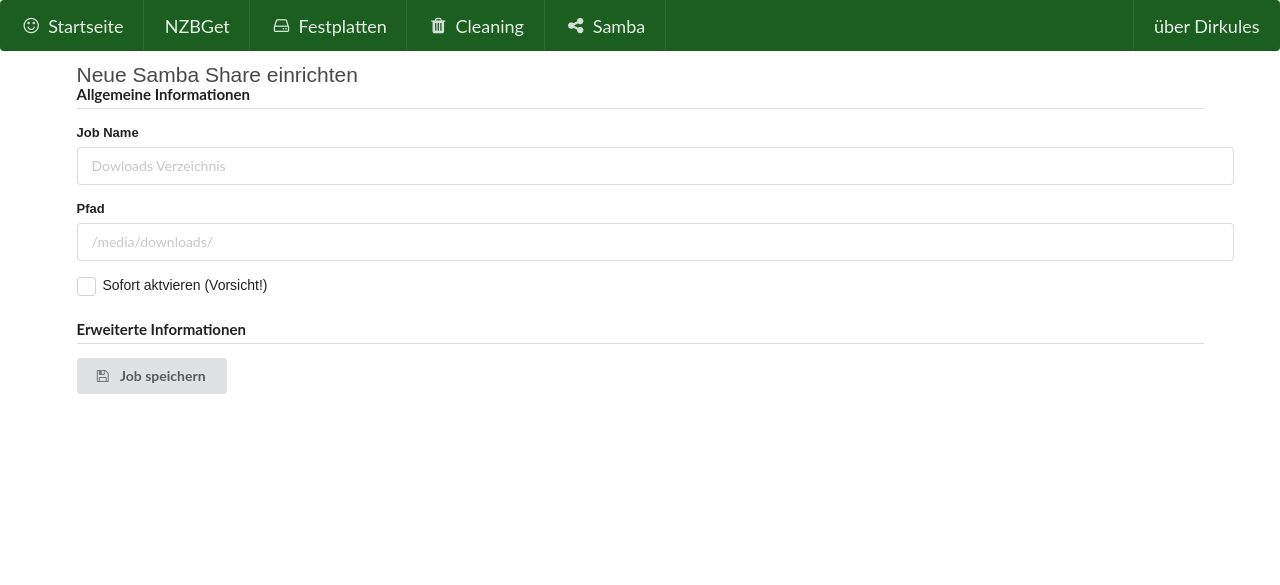
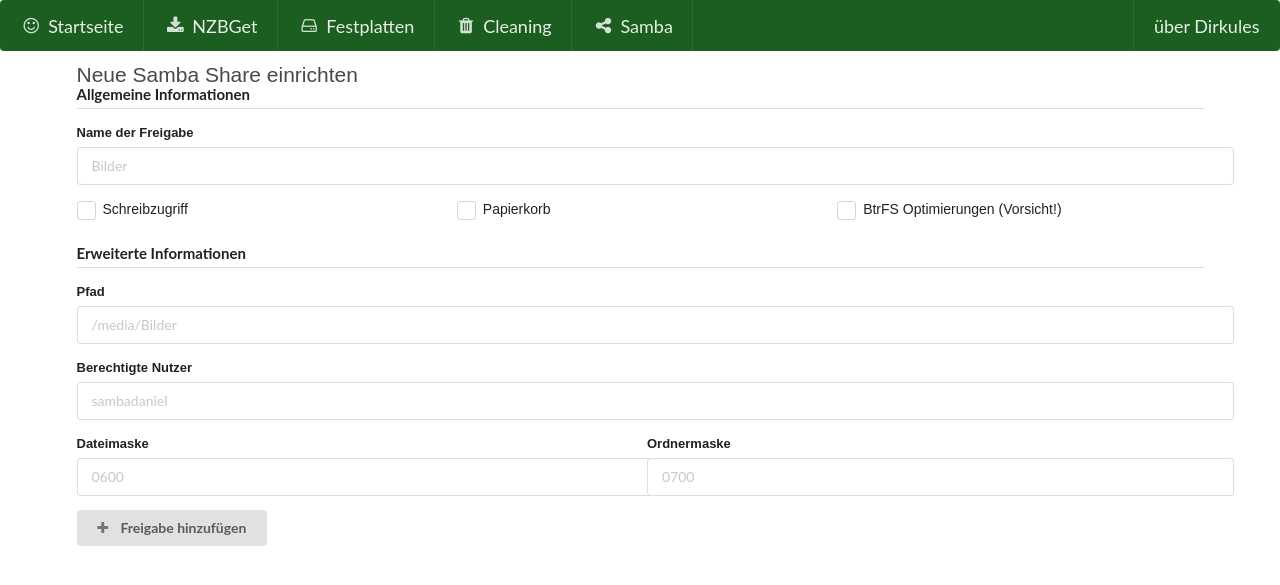
Before and after one commit to technikamateur/dirkules, a Flask app: page /samba/add in a window 1280 px wide. Shown: the top 585 px of the page. Run offline with Flask 2, Linux system fonts and the light colour scheme; some libraries are stand-ins or nearby versions.

Commit message:
added samba inputs

```diff
--- a/dirkules/templates/_formhelpers.html
+++ b/dirkules/templates/_formhelpers.html
@@ -1,5 +1,5 @@
 {% macro render_field(field) %}
-    {% if field.type == 'StringField' %}
+    {% if (field.type == 'StringField' or field.type == 'IntegerField') %}
         {% if field.errors %}
             <div class="field error">
         {% else %}
--- a/dirkules/templates/base.html
+++ b/dirkules/templates/base.html
@@ -19,7 +19,7 @@
 <body>
 <nav class="ui mymenu inverted massive menu">
     <a class="item" href="{{ url_for('index') }}"><i class="smile icon"></i> Startseite</a>
-    <a class="item" href="/nzbget">NZBGet</a>
+    <a class="item" href="/nzbget"><i class="download icon"></i> NZBGet</a>
     <a class="item" href="{{ url_for('drives') }}"><i class="hdd icon"></i> Festplatten</a>
     <a class="item" href="{{ url_for('cleaning') }}"><i class="trash icon"></i> Cleaning</a>
     <a class="item" href="{{ url_for('samba') }}"><i class="share alternate icon"></i> Samba</a>
--- a/dirkules/templates/samba_add.html
+++ b/dirkules/templates/samba_add.html
@@ -10,15 +10,23 @@
         <form method=post class="ui form error">
             <h4 class="ui dividing header">Allgemeine Informationen</h4>
             <div class="field">
-                {{ render_field(form.jobname) }}
-                {{ render_field(form.path) }}
-                {{ render_field(form.active) }}
+                {{ render_field(form.name) }}
+                 <div class="three fields">
+                    {{ render_field(form.writeable) }}
+                    {{ render_field(form.recycling) }}
+                    {{ render_field(form.btrfs) }}
+                 </div>
             </div>
             <h4 class="ui dividing header">Erweiterte Informationen</h4>
             <div class="field">
-
+                {{ render_field(form.path) }}
+                {{ render_field(form.user) }}
+                <div class="two fields">
+                    {{ render_field(form.create_mask) }}
+                    {{ render_field(form.dir_mask) }}
+                </div>
             </div>
-            <button class="ui button" type="submit"><i class="save icon"></i> Job speichern</button>
+            <button class="ui button" type="submit"><i class="plus icon"></i> Freigabe hinzufügen</button>
         </form>
     </div>
 {% endblock %}
--- a/dirkules/validation/validators.py
+++ b/dirkules/validation/validators.py
@@ -1,4 +1,4 @@
-from wtforms import Form, StringField, BooleanField, validators
+from wtforms import Form, StringField, BooleanField, IntegerField, validators
 
 
 class CleaningForm(Form):
@@ -16,22 +16,35 @@ class CleaningForm(Form):
 
 class samba_cleaning_form(Form):
     workgroup = StringField("workgroup", [validators.required(message="Bitte Feld ausfüllen!"),
-                                     validators.Regexp('^[a-z]+$', message="Bitte nur Kleinbuchstaben eingeben."),
-                                     validators.Length(max=255, message="Eingabe zu lang")],
+                                          validators.Regexp('^[a-z]+$', message="Bitte nur Kleinbuchstaben eingeben."),
+                                          validators.Length(max=255, message="Eingabe zu lang")],
                             render_kw={"placeholder": "Nichts..."})
     server_string = StringField("server string", [validators.required(message="Bitte Feld ausfüllen!"),
-                                     validators.Regexp('^[a-z]+$', message="Bitte nur Kleinbuchstaben eingeben."),
-                                     validators.Length(max=255, message="Eingabe zu lang")],
-                            render_kw={"placeholder": "Nichts..."})
+                                                  validators.Regexp('^[a-z]+$',
+                                                                    message="Bitte nur Kleinbuchstaben eingeben."),
+                                                  validators.Length(max=255, message="Eingabe zu lang")],
+                                render_kw={"placeholder": "Nichts..."})
+
 
 class SambaAddForm(Form):
-    jobname = StringField("Job Name", [validators.required(message="Bitte Feld ausfüllen!"),
-                                       validators.none_of('123456789/\\.',
-                                                          "Bitte ausschließlich Buchstaben eingeben!"),
-                                       validators.Length(max=255, message="Eingabe zu lang")],
-                          render_kw={"placeholder": "Dowloads Verzeichnis"})
+    name = StringField("Name der Freigabe", [validators.required(message="Bitte Feld ausfüllen!"),
+                                             validators.Length(max=255, message="Eingabe zu lang")],
+                       render_kw={"placeholder": "Bilder"})
+    writeable = BooleanField("Schreibzugriff")
+    recycling = BooleanField("Papierkorb")
+    btrfs = BooleanField("BtrFS Optimierungen (Vorsicht!)")
+    # additional
     path = StringField("Pfad", [validators.required(message="Bitte Feld ausfüllen!"),
-                                validators.none_of('\\', "Bitte kein \\"),
                                 validators.Length(max=255, message="Eingabe zu lang")],
-                       render_kw={"placeholder": "/media/downloads/"})
-    active = BooleanField("Sofort aktvieren (Vorsicht!)", render_kw={"placeholder": "/media/downloads/"})
+                       render_kw={"placeholder": "/media/Bilder"})
+    user = StringField("Berechtigte Nutzer", [validators.required(message="Bitte Feld ausfüllen!"),
+                                              validators.Length(max=255, message="Eingabe zu lang")],
+                       render_kw={"placeholder": "sambadaniel"})
+    create_mask = IntegerField("Dateimaske", [validators.Optional(),
+                                              validators.NumberRange(min=4, max=4,
+                                                                     message="Bitte 4 Zahlen eingeben!")],
+                               render_kw={"placeholder": "0600"})
+    dir_mask = IntegerField("Ordnermaske", [validators.Optional(),
+                                            validators.NumberRange(min=4, max=4,
+                                                                   message="Bitte 4 Zahlen eingeben!")],
+                            render_kw={"placeholder": "0700"})
```
